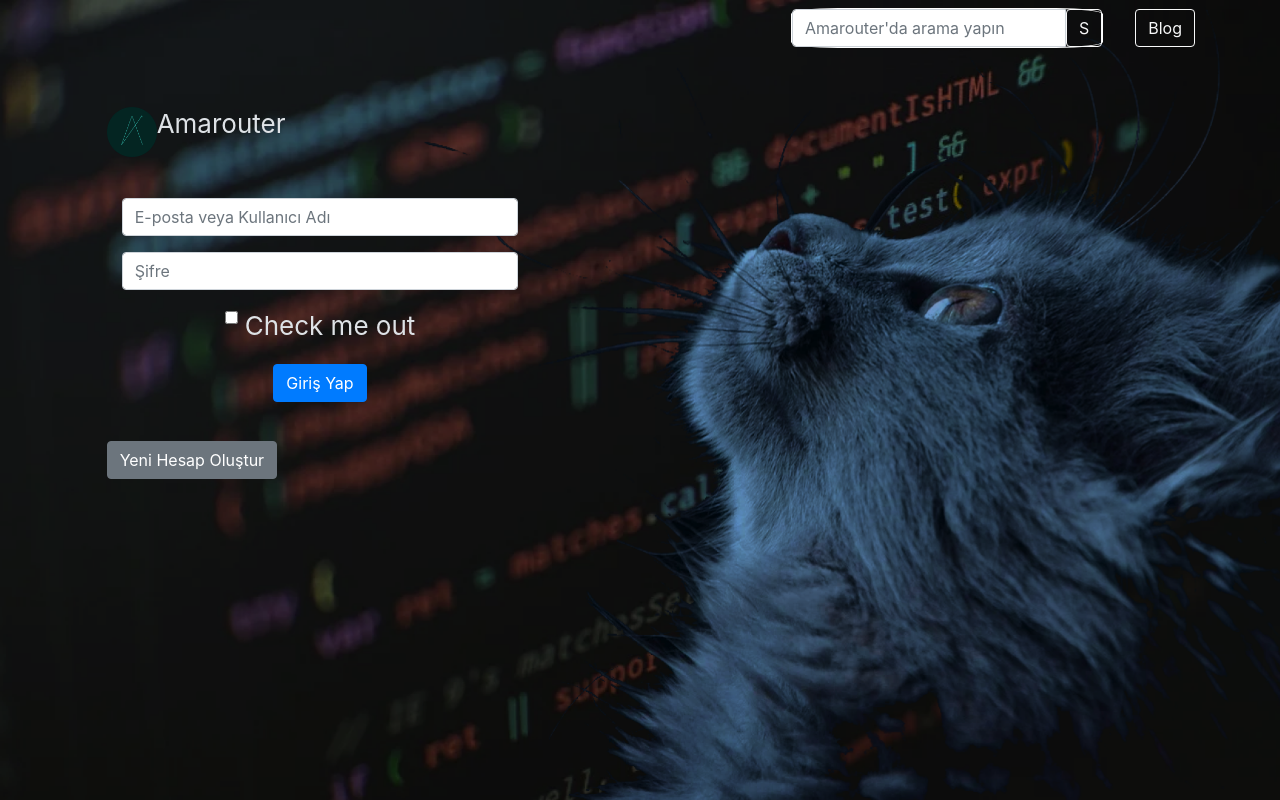
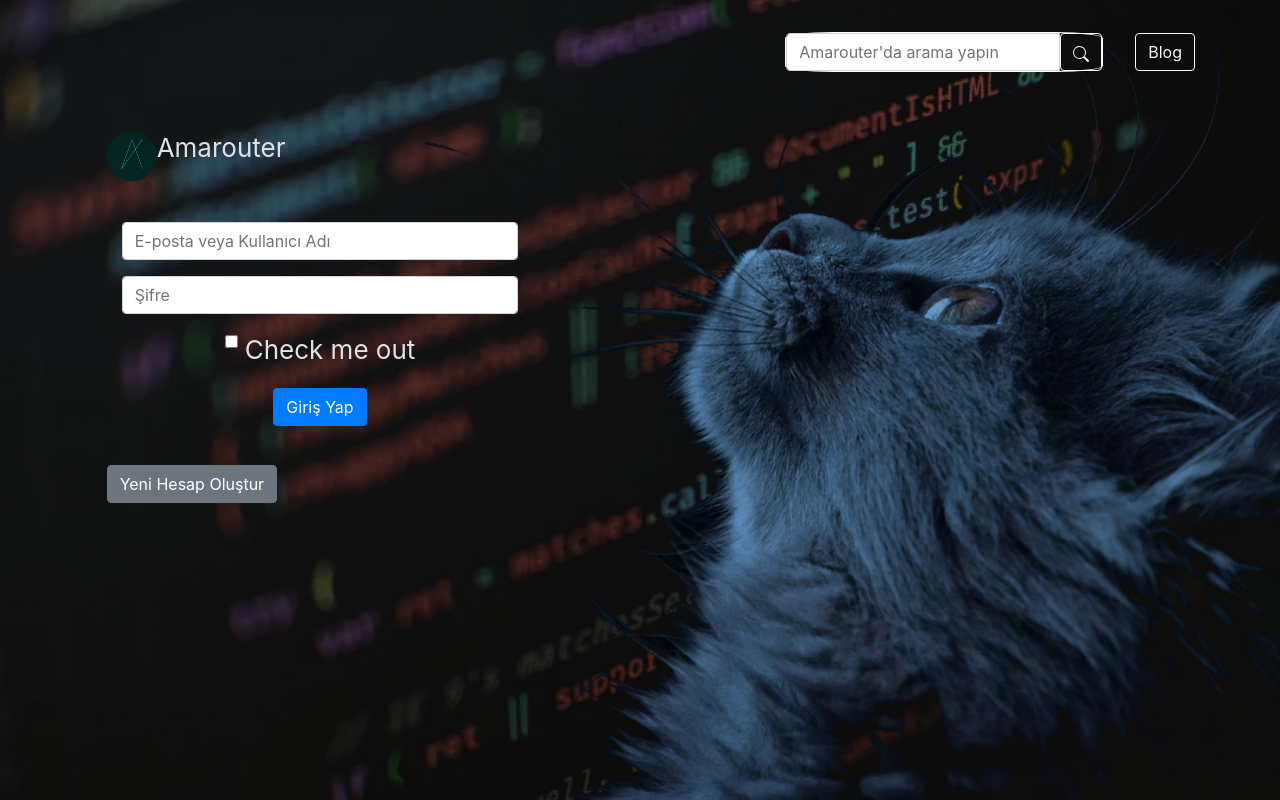
Before and after one commit to amarouter/amarouter-frontend, a React (Create React App) app: page / in a window 1280 px wide. Shown: the top 800 px of the page. Built offline with nearby package versions, Linux system fonts and the light colour scheme.

Commit message:
react-icons kuruldu.

```diff
--- a/package.json
+++ b/package.json
@@ -11,6 +11,7 @@
     "react": "^17.0.1",
     "react-bootstrap": "^1.4.0",
     "react-dom": "^17.0.1",
+    "react-icons": "^4.2.0",
     "react-router-dom": "^5.2.0",
     "react-scripts": "4.0.0",
     "redux": "^4.0.5",
--- a/src/components/header/Header.js
+++ b/src/components/header/Header.js
@@ -4,7 +4,7 @@ import NavBar from './NavBar';
 
 export default function Header() {
     return (
-        <header className="App-header">
+        <header className="App-header mt-4">
             <NavBar />
         </header>
     )
--- a/src/components/header/NavBar.js
+++ b/src/components/header/NavBar.js
@@ -1,6 +1,7 @@
 import React from "react";
 
 import { Button, InputGroup, FormControl } from "react-bootstrap";
+import { BsSearch } from "react-icons/bs";
 
 export default function NavBar() {
   return (
@@ -11,12 +12,13 @@ export default function NavBar() {
             <li className="nav-item active">
               <InputGroup>
                 <FormControl
+                  id="txtSearch"
                   placeholder="Amarouter'da arama yapın"
                   aria-label="Search"
                   aria-describedby="basic-addon1"
                 />
-                <Button variant="outline-light">
-                  S
+                <Button variant="outline-light" className="ama-bg-primary">
+                  <BsSearch />
                 </Button>
               </InputGroup>
             </li>
```
Also changed, not shown: 1 other file (tests, documents, lock files or other folders).
